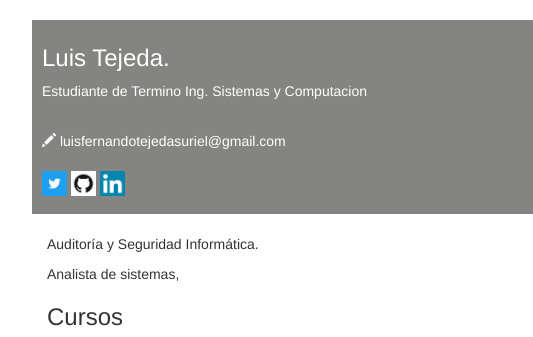
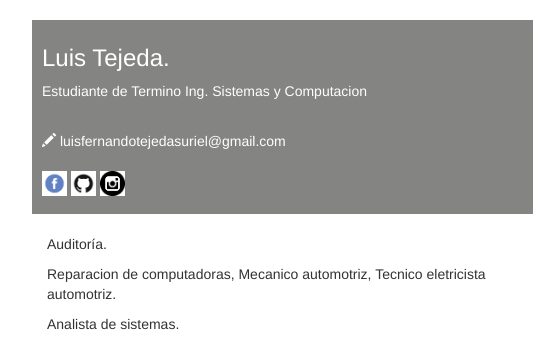
Before and after one commit to LuisFTS/LuisFTS.github.io, a plain HTML site: page index.html in a window 1280 px wide. Shown: the top 337 px of the page, 243-776 px from the left. Drawn offline with nearby package versions, Linux system fonts and the light colour scheme.

Commit message:
Initial Commit

```diff
--- a/index.html
+++ b/index.html
@@ -30,20 +30,20 @@
       </address>
 
       <!--Sustituir por los datos del alumno-->
-      <p><a href="http://twitter.com/jrrb18" target="blank"><img src="img/twitter-icon.jpg" width=25></a>
-      <!--Sustituir por los datos del alumno-->
-      <a href="http://github.com/jrrb18" target="blank"><img src="img/github-icon.png" width=25></a>
-      <!--Sustituir por los datos del alumno-->
-      <a href="https://es.linkedin.com/in/jose-rafael-rojas-b-739063114" target="blank"><img src="img/linkedin-icon.png" width=25></a>
-    </div>
+        <p><a href="https://www.facebook.com/luisfernando.tejedasuriel" target="blank"><img src="img/facebook-icon.png" width=25></a>
+            <!--Sustituir por los datos del alumno-->
+            <a href="https://github.com/LuisFTS" target="blank"><img src="img/github-icon.png" width=25></a>
+            <!--Sustituir por los datos del alumno-->
+            <a href="https://www.instagram.com/luis_fernando9707/" target="blank"><img src="img/instagram-icon.png" width=25></a>
+</div>
 
     <div class="container">
       <div class='row'>
         <div class='col-sm-8'>
           <br>
-          <p>Auditor&iacutea y Seguridad Inform&aacutetica.</p>
-
-          <p>Analista de sistemas,</p>
+          <p>Auditor&iacutea.</p>
+            <p>Reparacion de computadoras, Mecanico automotriz, Tecnico eletricista automotriz.</p>
+          <p>Analista de sistemas.</p>
 
           <h3>Cursos</h3>
           <table class='table table-striped'>
```
Also changed, not shown: img/facebook-icon.png (added), img/instagram-icon.png (added), 1 other file.
